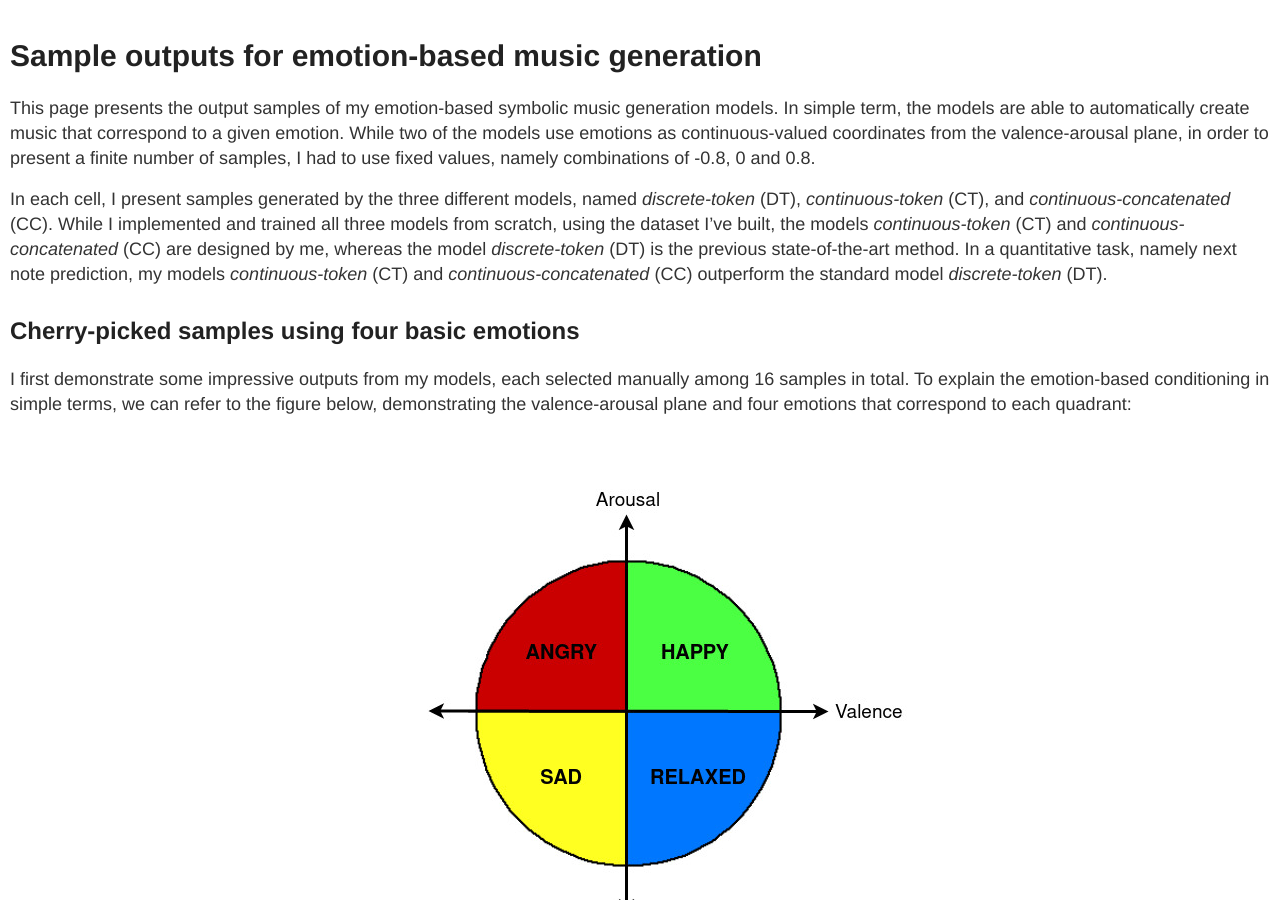
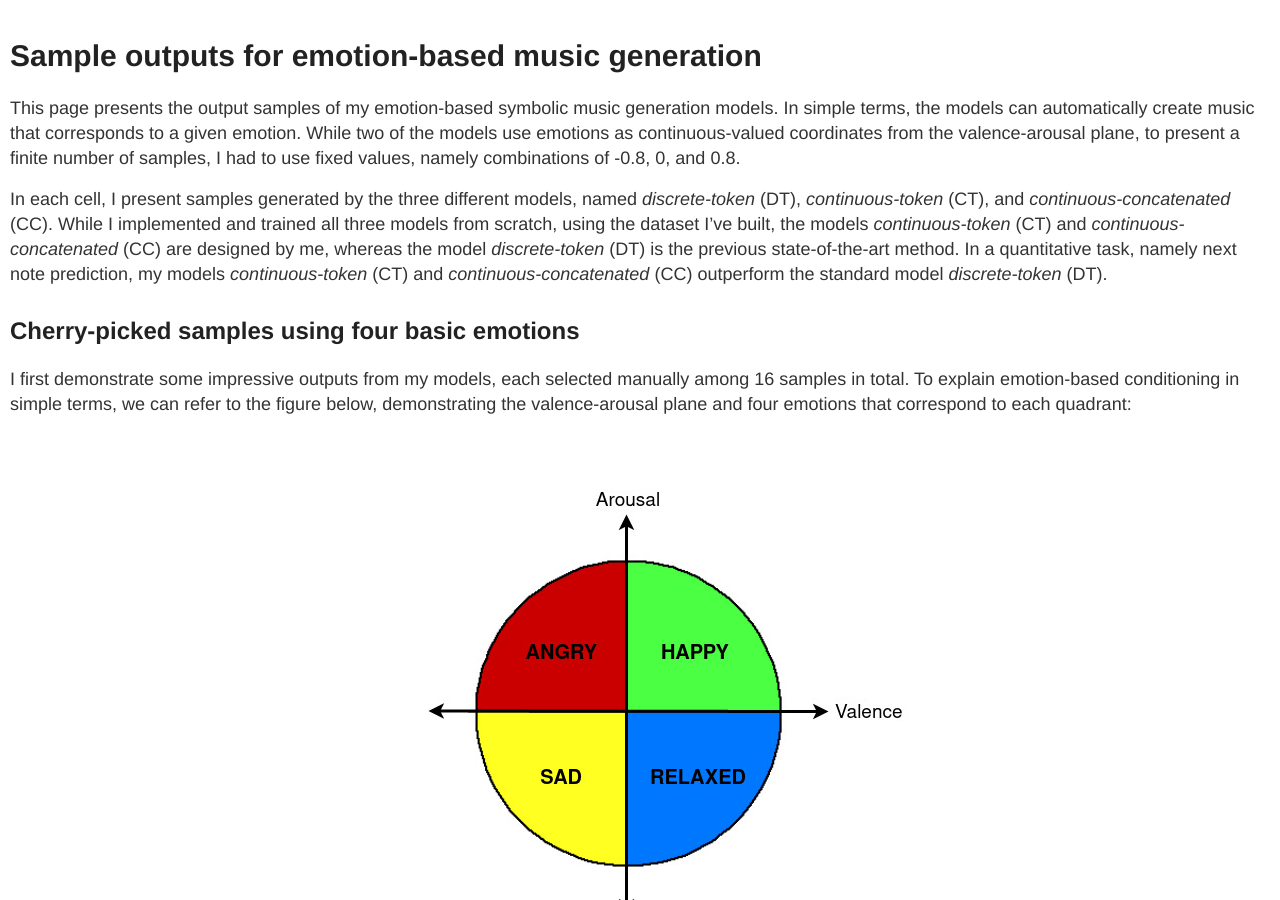
Before and after one commit to emotionalmusic/emotionalmusic.github.io, a Jekyll site: the page built from index.md, in a window 1280 px wide and 900 px high. Built offline with Jekyll 4.4.1, drawn with Linux system fonts in a browser that asks for light colours.

Commit message:
grammarly

```diff
--- a/index.md
+++ b/index.md
@@ -4,13 +4,13 @@ title: Sample outputs for emotion-based music generation
 style: wide
 ---
 
-This page presents the output samples of my emotion-based symbolic music generation models. In simple term, the models are able to automatically create music that correspond to a given emotion. While two of the models use emotions as continuous-valued coordinates from the valence-arousal plane, in order to present a finite number of samples, I had to use fixed values, namely combinations of -0.8, 0 and 0.8.
+This page presents the output samples of my emotion-based symbolic music generation models. In simple terms, the models can automatically create music that corresponds to a given emotion. While two of the models use emotions as continuous-valued coordinates from the valence-arousal plane, to present a finite number of samples, I had to use fixed values, namely combinations of -0.8, 0, and 0.8.
 
 In each cell, I present samples generated by the three different models, named *discrete-token* (DT), *continuous-token* (CT), and *continuous-concatenated* (CC). While I implemented and trained all three models from scratch, using the dataset I've built, the models *continuous-token* (CT) and *continuous-concatenated* (CC) are designed by me, whereas the model *discrete-token* (DT) is the previous state-of-the-art method. In a quantitative task, namely next note prediction, my models *continuous-token* (CT) and *continuous-concatenated* (CC) outperform the standard model *discrete-token* (DT).
 
 ## Cherry-picked samples using four basic emotions
 
-I first demonstrate some impressive outputs from my models, each selected manually among 16 samples in total. To explain the emotion-based conditioning in simple terms, we can refer to the figure below, demonstrating the valence-arousal plane and four emotions that correspond to each quadrant:
+I first demonstrate some impressive outputs from my models, each selected manually among 16 samples in total. To explain emotion-based conditioning in simple terms, we can refer to the figure below, demonstrating the valence-arousal plane and four emotions that correspond to each quadrant:
 
 
 <br>
```
